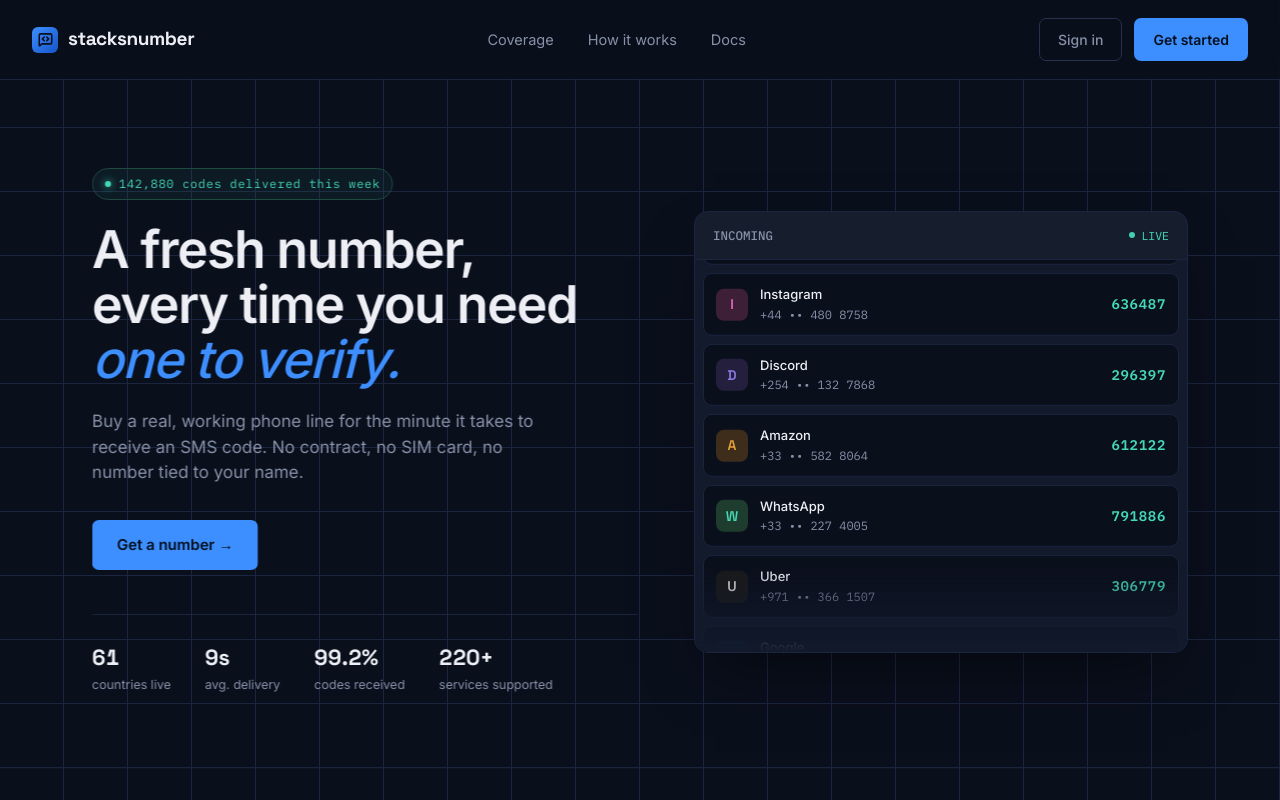
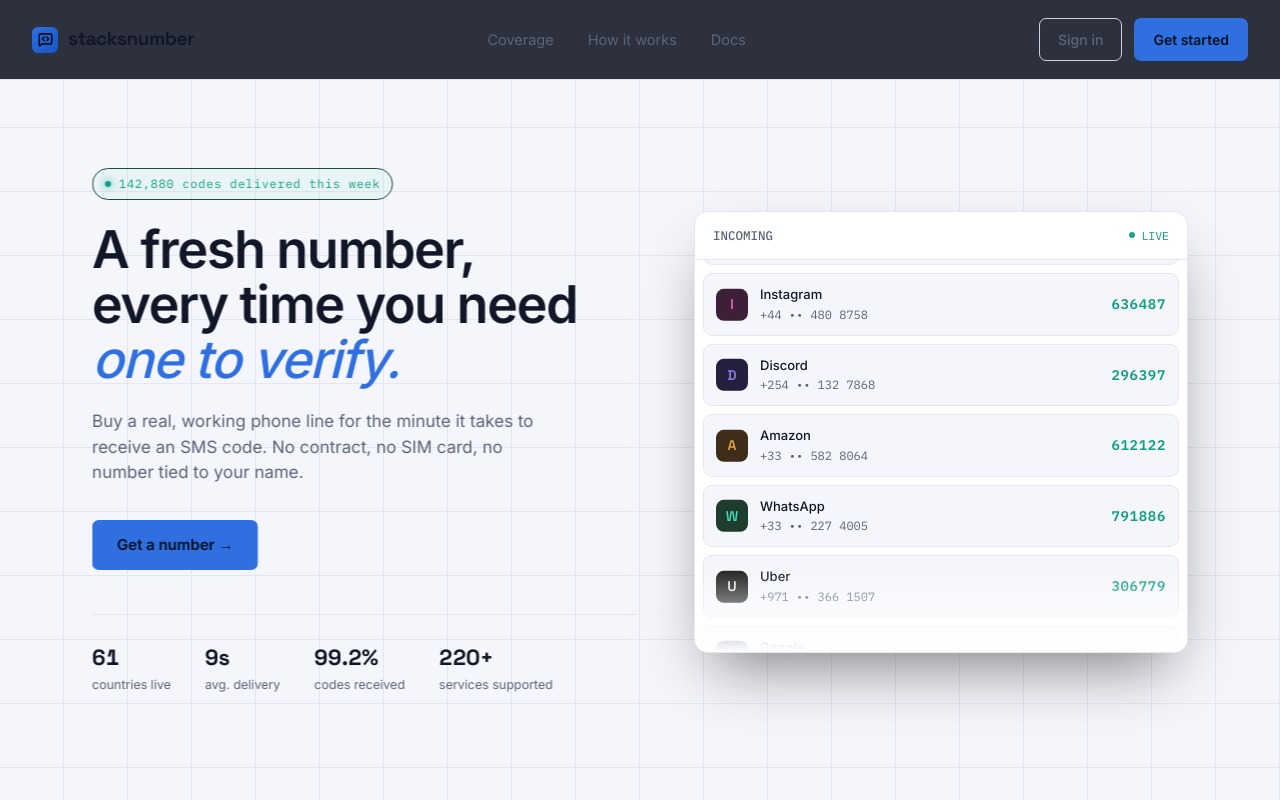
Before and after one commit to timiajeojo/stacks2, a Next.js app: page / in a window 1280 px wide. Shown: the top 800 px of the page. Built offline with nearby package versions, Linux system fonts and the light colour scheme.

Commit message:
wire theme persistence into root layout

```diff
--- a/app/layout.tsx
+++ b/app/layout.tsx
@@ -1,5 +1,6 @@
 import type { Metadata } from "next";
 import "./globals.css";
+import ThemeInit from "./components/ThemeInit";
 
 export const metadata: Metadata = {
   title: "stacksnumber — numbers on demand for verification",
@@ -14,7 +15,29 @@
 }) {
   return (
     <html lang="en">
-      <body>{children}</body>
+      <head>
+        {/* Runs before paint to avoid a flash of the wrong theme on load.
+            ThemeInit (in body) still handles live system-theme changes. */}
+        <script
+          dangerouslySetInnerHTML={{
+            __html: `
+              (function() {
+                try {
+                  var theme = localStorage.getItem('theme') || 'system';
+                  var resolved = theme === 'system'
+                    ? (window.matchMedia('(prefers-color-scheme: dark)').matches ? 'dark' : 'light')
+                    : theme;
+                  document.documentElement.setAttribute('data-theme', resolved);
+                } catch (e) {}
+              })();
+            `,
+          }}
+        />
+      </head>
+      <body>
+        <ThemeInit />
+        {children}
+      </body>
     </html>
   );
 }
```
